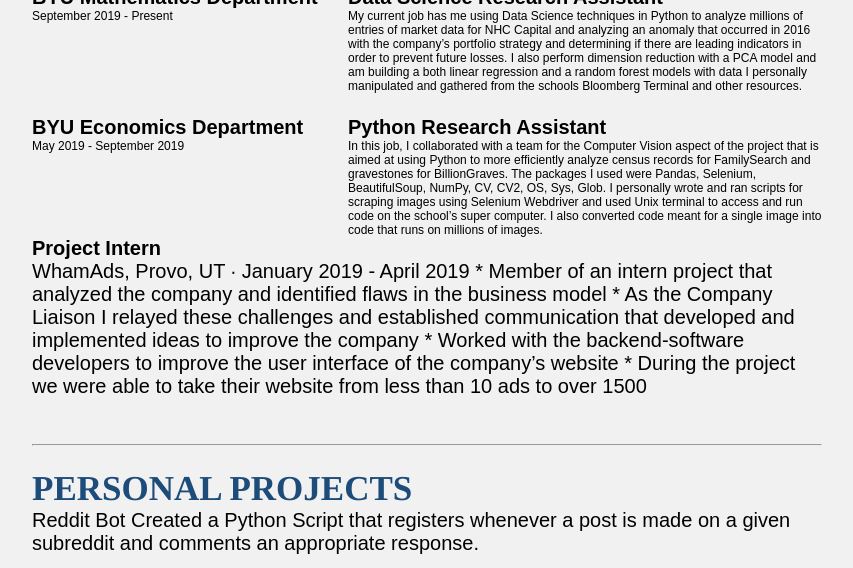
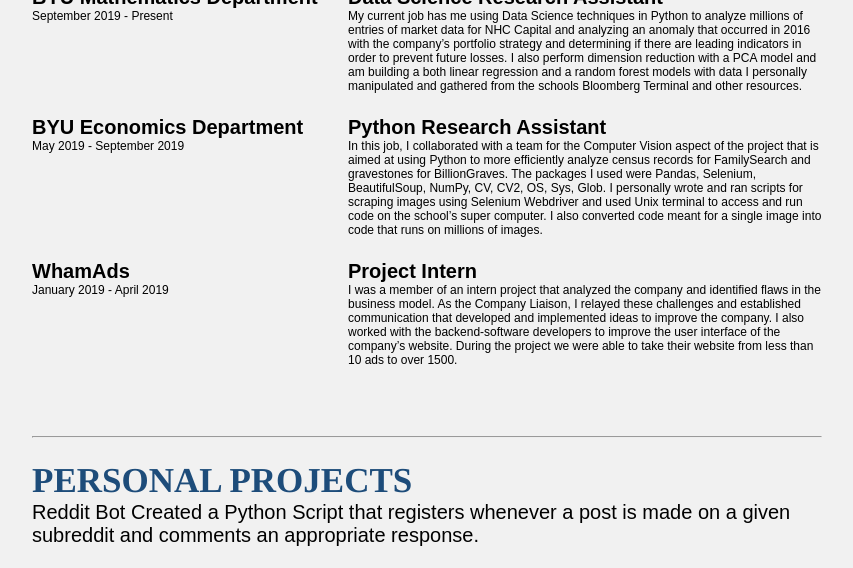
Before and after one commit to layniecalderwood/coryrhunter.com, a Jekyll site: the page built from index.md, in a window 1280 px wide and 900 px high, scrolled down 1349 px, cut to the strip 0-568 px from the top of the window. Shown: the whole strip, without its empty margins (213-1066 px from the left). Built offline with Jekyll 4.4.1, drawn with Linux system fonts in a browser that asks for light colours; our own code applies the rules of GitHub Pages for plain Markdown files.

Commit message:
lol didn't push it

```diff
--- a/_layouts/default.html
+++ b/_layouts/default.html
@@ -383,13 +383,22 @@ article {
   </div>
 </div>
 
-  <h4>Project Intern</h4>
+<br>
 
-  WhamAds, Provo, UT ∙ January 2019 - April 2019
-     * Member of an intern project that analyzed the company and identified flaws in the business model
-     * As the Company Liaison I relayed these challenges and established communication that developed and implemented ideas to improve the company
-     * Worked with the backend-software developers to improve the user interface of the company’s website
-     * During the project we were able to take their website from less than 10 ads to over 1500
+<div class="row">
+  <div class="col-md-4" style="float: left; width: 40%;">
+    <h4>WhamAds</h4>
+    <p class="experience-period">
+      January 2019			-
+      April 2019		</p>
+  </div>
+  <div class="col-md-8" style="float: right; width: 60%;">
+      <strong>Project Intern</strong>
+        <p class="experience-period">
+          I was a member of an intern project that analyzed the company and identified flaws in the business model. As the Company Liaison, I relayed these challenges and established communication that developed and implemented ideas to improve the company. I also worked with the backend-software developers to improve the user interface of the company’s website. During the project we were able to take their website from less than 10 ads to over 1500.
+        </p>
+  </div>
+</div>
 
      <br>
      <br>
```
